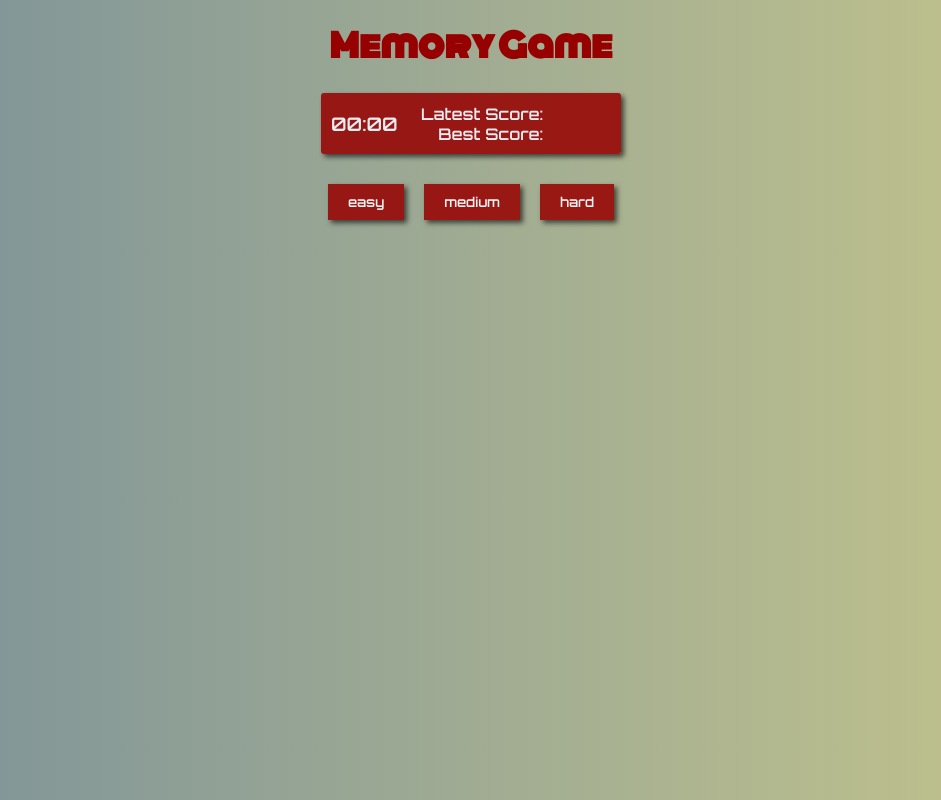
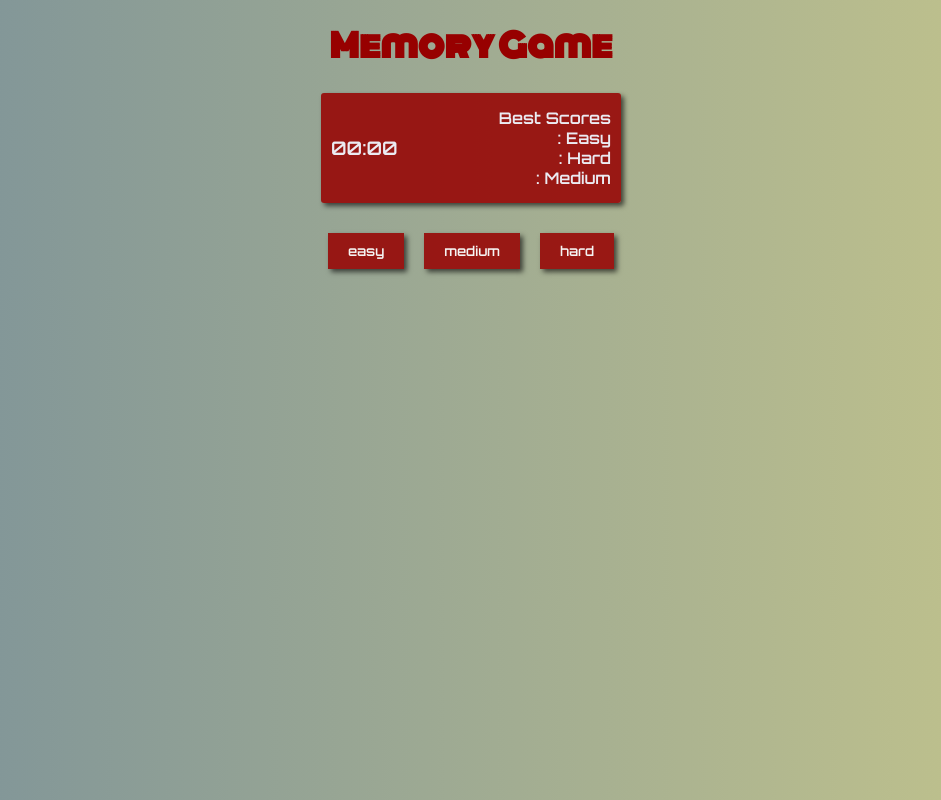
Before and after one commit to mart-j/card-game-project, a React (Create React App) app: page / in a window 1280 px wide. Shown: the whole page, without its empty margins (169-1110 px from the left). Built offline with nearby package versions, Linux system fonts and the light colour scheme.

Commit message:
added best score for each level

```diff
--- a/src/App.module.scss
+++ b/src/App.module.scss
@@ -6,6 +6,7 @@
 }
 
 .timeWrapper {
+  min-height: 110px;
   position: relative;
   font-family: 'Orbitron', sans-serif;
   color: rgba(240, 248, 255, 0.945);
--- a/src/components/timer/BestTime.tsx
+++ b/src/components/timer/BestTime.tsx
@@ -3,10 +3,10 @@ import styles from './Times.module.scss';
 
 interface Props {
   captureScore: string | undefined;
-  difficulty: number
+  difficulty: number;
 }
 
-const BestTime: FC<Props> = ({difficulty, captureScore }) => {
+const BestTime: FC<Props> = ({ difficulty, captureScore }) => {
   const initialRender = useRef(true);
 
   useEffect(() => {
@@ -18,20 +18,38 @@ const BestTime: FC<Props> = ({difficulty, captureScore }) => {
   }, [captureScore]);
 
   const checkBest = () => {
-    if (
-      (localStorage.getItem('captureScore')! <
+    const condition =
+      localStorage.getItem('captureScore')! <
         localStorage.getItem('bestScore')! ||
-        localStorage.getItem('bestScore') === null) &&
-      difficulty === 16
-    ) {
-      localStorage.setItem('bestScore', localStorage.getItem('captureScore')!);
+      localStorage.getItem('bestScore') === null;
+
+    if (condition) {
+      if (difficulty === 16) {
+        localStorage.setItem(
+          'bestScore',
+          localStorage.getItem('captureScore')!,
+        );
+      } else if (difficulty === 36) {
+        localStorage.setItem(
+          'bestScoreMedium',
+          localStorage.getItem('captureScore')!,
+        );
+      } else if ((difficulty === 100)) {
+        localStorage.setItem(
+          'bestScoreHard',
+          localStorage.getItem('captureScore')!,
+        );
+      }
     }
   };
 
   return (
     <div className={styles.timeWrapper}>
-      <div>Latest Score: {localStorage.getItem('captureScore')}</div>
-      <div>Best Score: {localStorage.getItem('bestScore')!}</div>
+
+      <div>Best Scores</div>
+      <div>{localStorage.getItem('bestScore')!}: Easy</div>
+      <div>{localStorage.getItem('bestScoreMedium')!}: Hard</div>
+      <div>{localStorage.getItem('bestScoreHard')!}: Medium</div>
     </div>
   );
 };
--- a/src/components/timer/Times.module.scss
+++ b/src/components/timer/Times.module.scss
@@ -1,6 +1,6 @@
 .timeWrapper {
     position: absolute;
-    left: 100px;
+    right: 10px;
     display: flex;
     justify-content: flex-end;
     flex-direction: column;
```
